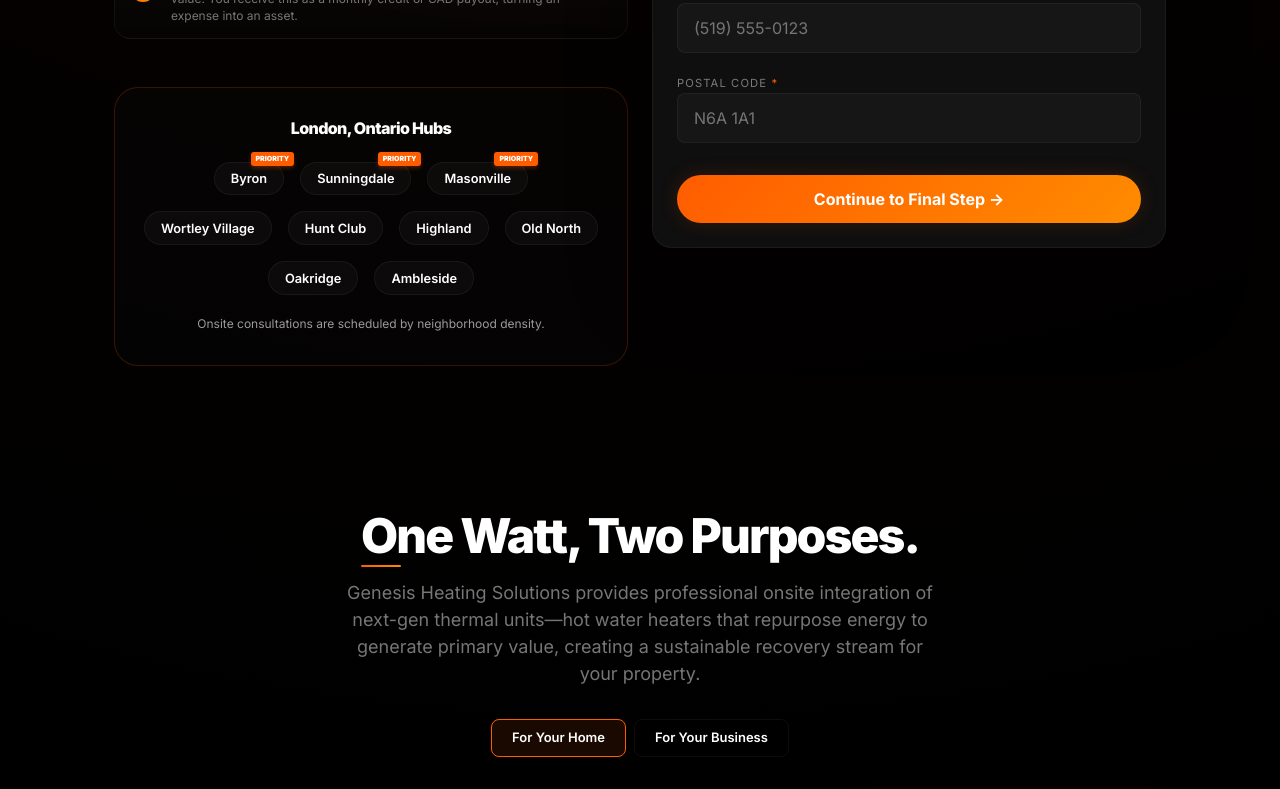
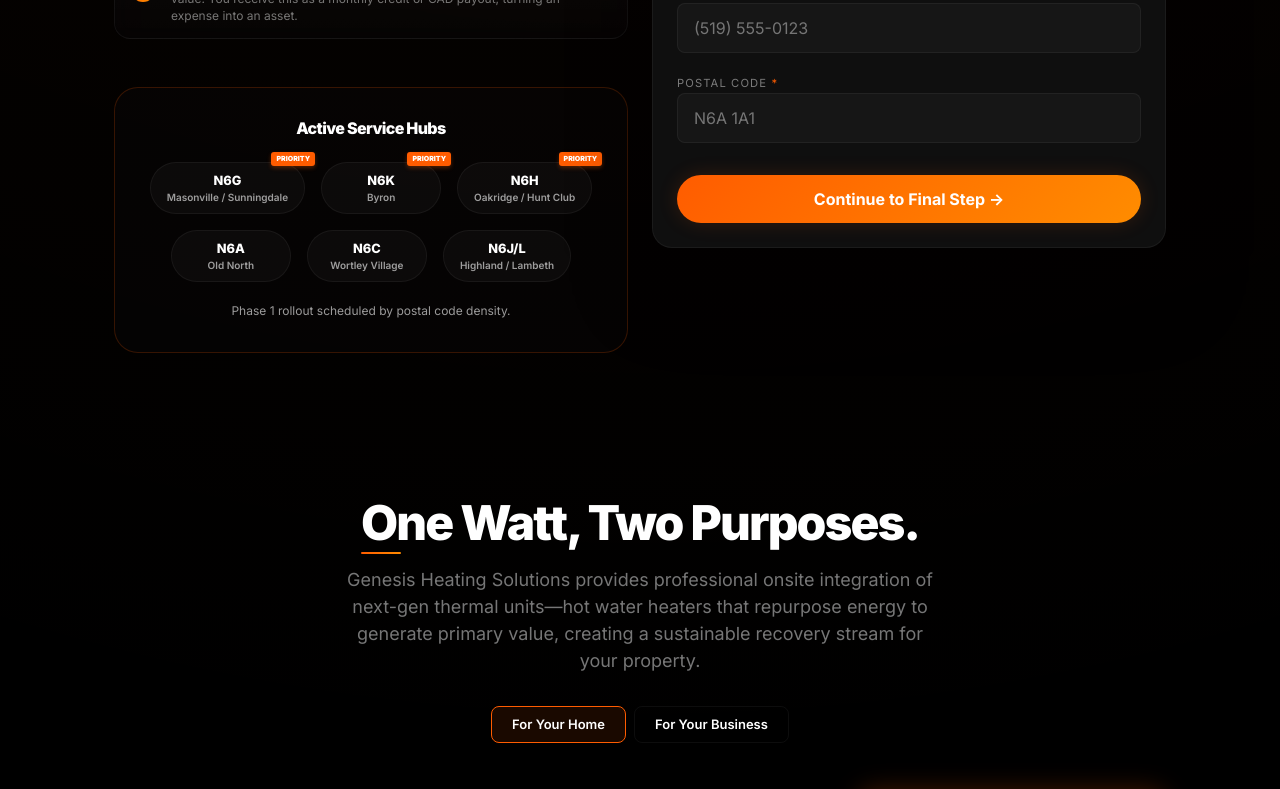
Before and after one commit to London-mining-company/genesis-heating, a Preact app: page / in a window 1280 px wide. Shown: the part 1020-1809 px from the top of the page. Built offline with nearby package versions, Linux system fonts and the light colour scheme; no server answers.

Commit message:
UI: Condense neighborhood options to London postal code regions (FSA) for better precision targeting

```diff
--- a/src/App.tsx
+++ b/src/App.tsx
@@ -292,16 +292,26 @@ const SavingsCalculator = () => {
 
 const Communities = () => (
     <section className="reveal communities-section" style={{ padding: 'var(--s-32) var(--s-24)' }}>
-        <h3 className="communities-title" style={{ marginBottom: 'var(--s-20)', fontSize: '1rem' }}>London, Ontario Hubs</h3>
+        <h3 className="communities-title" style={{ marginBottom: 'var(--s-20)', fontSize: '1rem' }}>Active Service Hubs</h3>
         <div className="communities-grid" style={{ display: 'flex', flexWrap: 'wrap', justifyContent: 'center', gap: 'var(--s-8)' }}>
-            {['Byron', 'Sunningdale', 'Masonville', 'Wortley Village', 'Hunt Club', 'Highland', 'Old North', 'Oakridge', 'Ambleside'].map((c, i) => (
-                <div key={c} style={{ position: 'relative' }}>
-                    <span className="community-chip" style={{ fontSize: '0.8rem', padding: '0.4rem 1rem' }}>{c}</span>
-                    {(i === 0 || i === 1 || i === 2) && <span style={{ position: 'absolute', top: '-6px', right: '-6px', background: 'var(--c-accent)', color: 'white', fontSize: '7px', fontWeight: '900', padding: '2px 5px', borderRadius: '3px', textTransform: 'uppercase', boxShadow: '0 2px 4px rgba(255,92,0,0.3)', zIndex: 2 }}>Priority</span>}
+            {[
+                { l: 'N6G', d: 'Masonville / Sunningdale' },
+                { l: 'N6K', d: 'Byron' },
+                { l: 'N6H', d: 'Oakridge / Hunt Club' },
+                { l: 'N6A', d: 'Old North' },
+                { l: 'N6C', d: 'Wortley Village' },
+                { l: 'N6J/L', d: 'Highland / Lambeth' }
+            ].map((c, i) => (
+                <div key={c.l} style={{ position: 'relative' }}>
+                    <div className="community-chip" style={{ fontSize: '0.8rem', padding: '0.5rem 1rem', display: 'flex', flexDirection: 'column', alignItems: 'center', minWidth: '120px' }}>
+                        <span style={{ fontWeight: 800, color: '#fff' }}>{c.l}</span>
+                        <span style={{ fontSize: '10px', opacity: 0.6 }}>{c.d}</span>
+                    </div>
+                    {i < 3 && <span style={{ position: 'absolute', top: '-6px', right: '-6px', background: 'var(--c-accent)', color: 'white', fontSize: '7px', fontWeight: '900', padding: '2px 5px', borderRadius: '3px', textTransform: 'uppercase', boxShadow: '0 2px 4px rgba(255,92,0,0.3)', zIndex: 2 }}>Priority</span>}
                 </div>
             ))}
         </div>
-        <p className="communities-note" style={{ marginTop: 'var(--s-16)', fontSize: '0.75rem', opacity: 0.6 }}>Onsite consultations are scheduled by neighborhood density.</p>
+        <p className="communities-note" style={{ marginTop: 'var(--s-16)', fontSize: '0.75rem', opacity: 0.6 }}>Phase 1 rollout scheduled by postal code density.</p>
     </section>
 )
 
```
